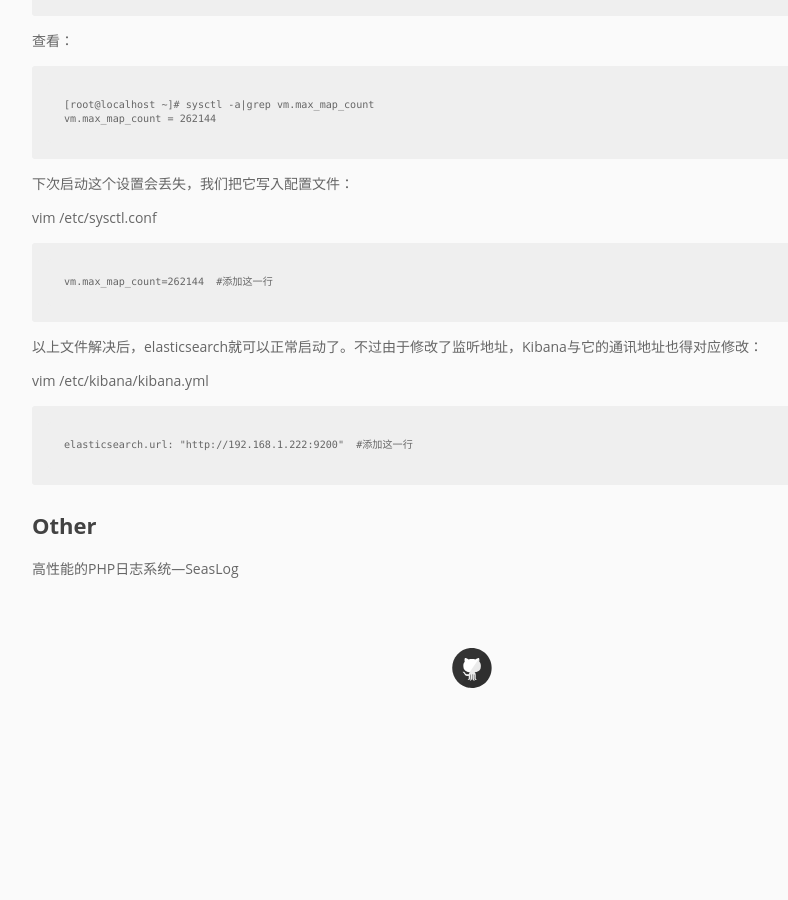
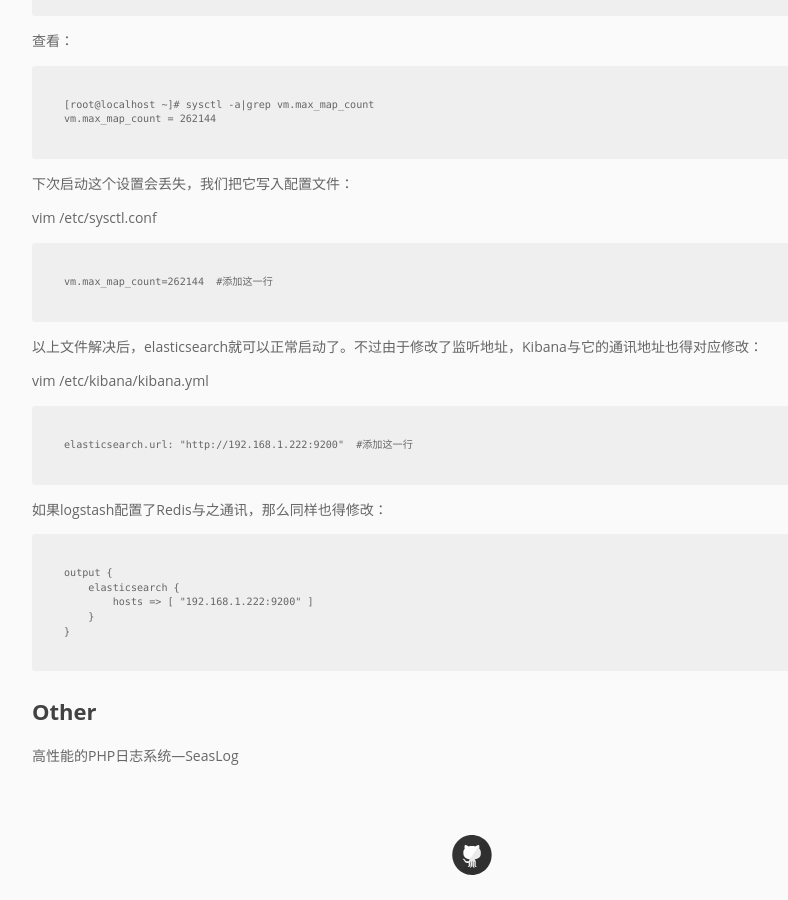
Before and after one commit to pingmalu/pingmalu.github.io, a Jekyll site: the page built from _posts/2016-07-07-构建ELK+Redis日志分析系统.md, in a window 1280 px wide and 900 px high, scrolled down 6502 px. Shown: the whole window, without its empty margins (168-956 px from the left). Built offline with Jekyll 4.4.1, drawn with Linux system fonts in a browser that asks for light colours; nearby versions of some CDN libraries; before the commit the page ends 7215 px from its top, so only the background shows below that.

Commit message:
'update'

```diff
--- a/_posts/2016-07-07-构建ELK+Redis日志分析系统.md
+++ b/_posts/2016-07-07-构建ELK+Redis日志分析系统.md
@@ -287,6 +287,13 @@
 
 	elasticsearch.url: "http://192.168.1.222:9200"  #添加这一行
 
+如果logstash配置了Redis与之通讯，那么同样也得修改：
+
+	output {
+	    elasticsearch {
+	        hosts => [ "192.168.1.222:9200" ]
+	    }
+	}
 
 
 # Other
```
